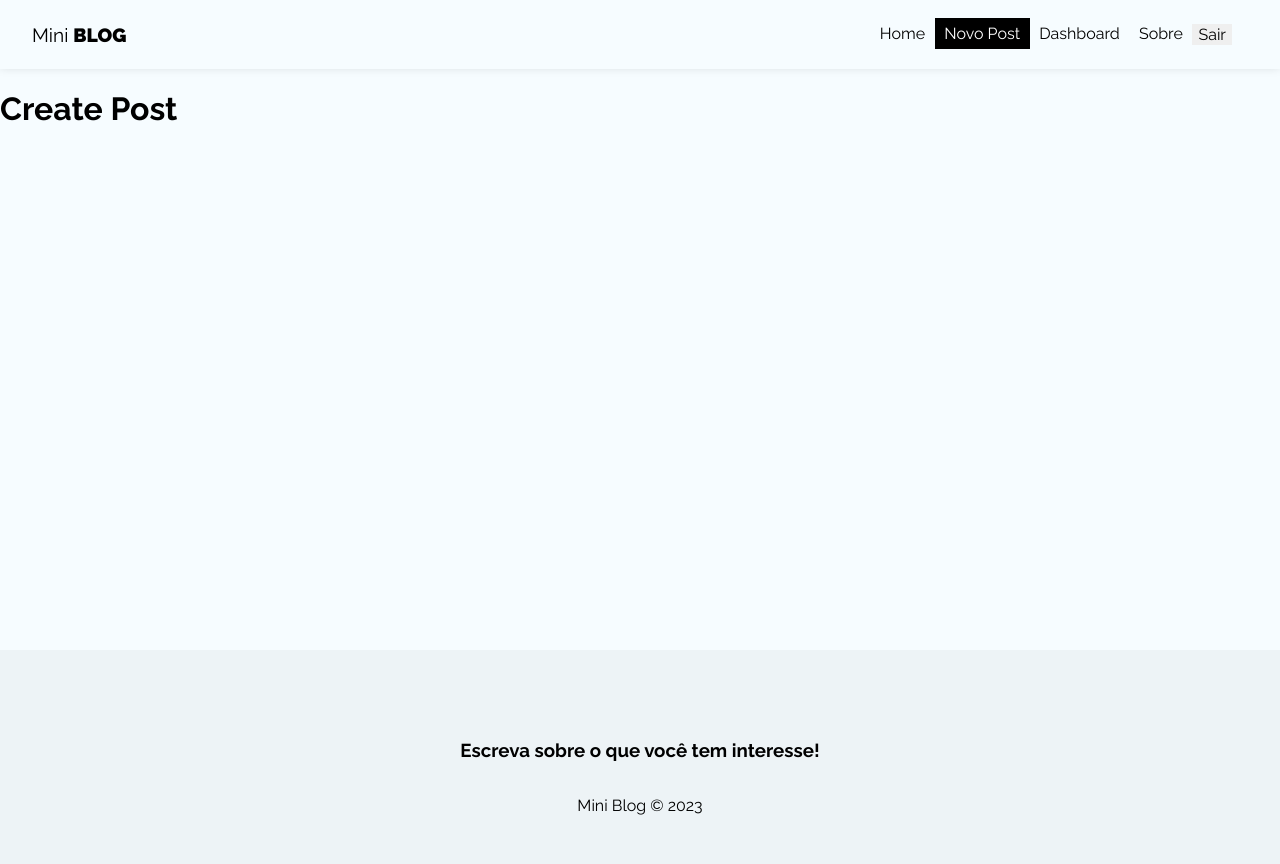
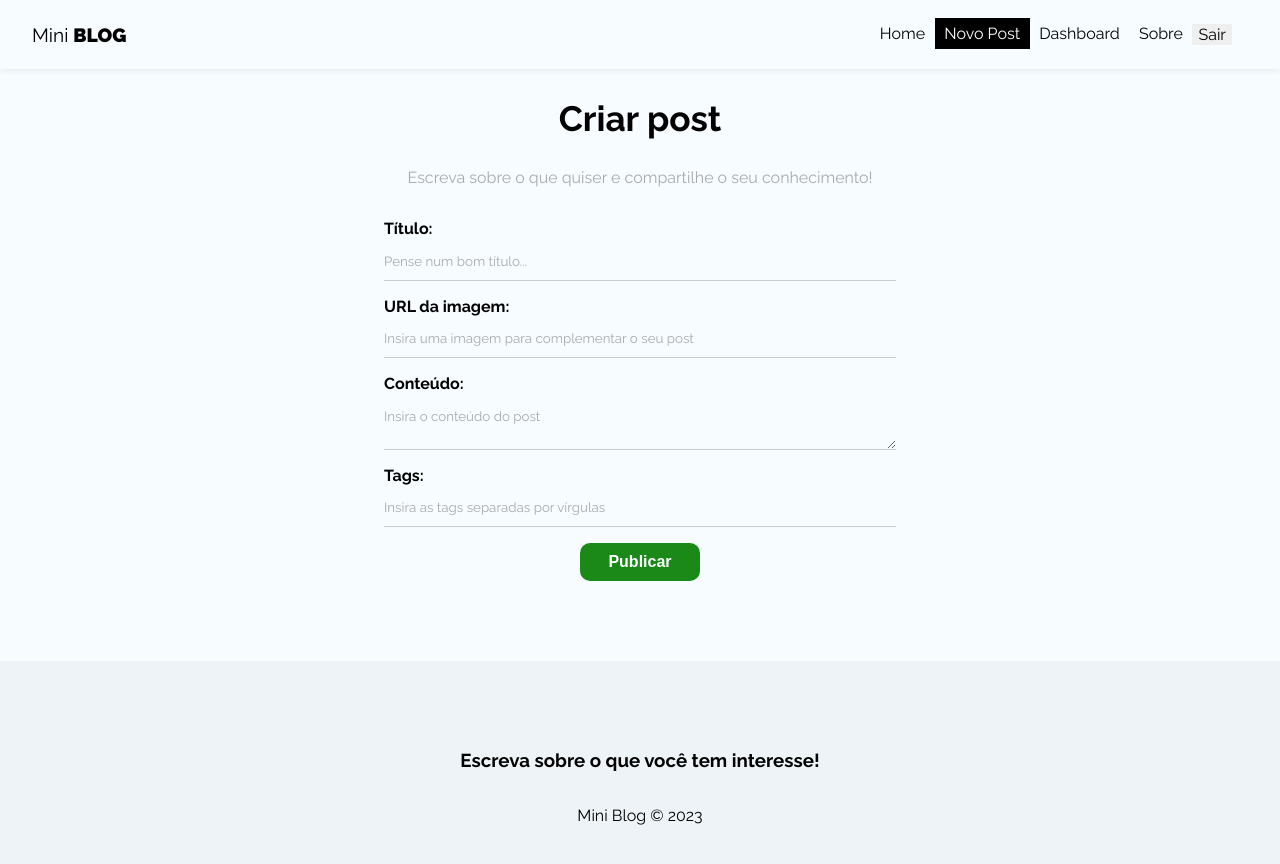
Before and after one commit to lucasbf7/Miniblog, a React (Vite) app: page /posts/create in a window 1280 px wide. Shown: the top 864 px of the page. Built offline with nearby package versions, Linux system fonts and the light colour scheme; no server answers; sample sign-in values are in the browser's storage.

Commit message:
posts & firebase

```diff
--- /dev/null
+++ b/src/hooks/useInsertDocument.jsx
@@ -0,0 +1,67 @@
+import { useState, useEffect, useReducer } from "react";
+import { db } from "../firebase/config"
+import { collection, addDoc, Timestamp } from "firebase/firestore";
+
+const initialState = {
+    loading: null,
+    error: null
+}
+
+const insertReducer = (state, action) => {
+    switch (action.type) {
+        case "LOADING":
+            return { loading: true, error: null }
+        case "INSERTED_DOC":
+            return { loading: false, error: null }
+        case "ERROR":
+            return { loading: false, error: action.payload }
+        default:
+            return state
+    }
+}
+
+export const useInsertDocument = (docCollection) => {
+
+    const [response, dispatch] = useReducer(insertReducer, initialState)
+
+    // deal with memory leak
+    const [cancelled, setCancelled] = useState(false)
+
+    const checkCancelledBeforeDispatch = (action) => {
+        if (!cancelled) {
+            dispatch(action)
+        }
+    };
+
+    const insertDocument = async (document) => {
+        checkCancelledBeforeDispatch({
+            type: "LOADING"
+        });
+
+        try {
+            const newDocument = { ...document, createdAt: Timestamp.now() }
+
+            const insertedDocument = await addDoc(
+                collection(db, docCollection),
+                newDocument
+            )
+
+            checkCancelledBeforeDispatch({
+                type: "INSERTED_DOC",
+                payload: insertDocument,
+            });
+
+        } catch (error) {
+            checkCancelledBeforeDispatch({
+                type: "ERROR",
+                payload: error.message,
+            });
+        }
+    };
+
+    useEffect(() => {
+        return () => setCancelled(true)
+    }, [])
+
+    return { insertDocument, response };
+};
--- a/src/pages/CreatePost/CreatePost.jsx
+++ b/src/pages/CreatePost/CreatePost.jsx
@@ -1,9 +1,92 @@
 import styles from "./CreatePost.module.css";
 
+import { useState } from "react";
+import { useNavigate } from "react-router-dom";
+import { useAuthValue } from "../../context/AuthContext";
+import { useInsertDocument } from "../../hooks/useInsertDocument";
+
 const CreatePost = () => {
+  const [title, setTitle] = useState("");
+  const [image, setImage] = useState("");
+  const [body, setBody] = useState("");
+  const [tags, setTags] = useState([]);
+  const [formError, setFormError] = useState("");
+
+  const {user} = useAuthValue();
+
+  const {insertDocument, response} = useInsertDocument("posts");
+
+  const handleSubmit = (e) => {
+    e.preventDefault();
+
+    setFormError("")
+
+    insertDocument({
+      title,
+      image,
+      body,
+      tags,
+      uid: user.uid,
+      createdBy: user.displayName
+    })
+  };
+
   return (
-    <div>
-        <h1>Create Post</h1>
+    <div className={styles.create_post}>
+        <h2>Criar post</h2>
+        <p>Escreva sobre o que quiser e compartilhe o seu conhecimento!</p>
+        <form onSubmit={handleSubmit}>
+          <label>
+            <span>Título:</span>
+            <input
+              type="text"
+              name="title"
+              required
+              placeholder="Pense num bom título..."
+              onChange={(e) => setTitle(e.target.value)}
+              value={title}
+            />
+          </label>
+          <label>
+            <span>URL da imagem:</span>
+            <input
+              type="text"
+              name="image"
+              required
+              placeholder="Insira uma imagem para complementar o seu post"
+              onChange={(e) => setImage(e.target.value)}
+              value={image}
+            />
+          </label>
+          <label>
+            <span>Conteúdo:</span>
+            <textarea
+              name="body"
+              required
+              placeholder="Insira o conteúdo do post"
+              onChange={(e) => setBody(e.target.value)}
+              value={body}
+            ></textarea>
+          </label>
+          <label>
+            <span>Tags:</span>
+            <input
+              type="text"
+              name="tags"
+              required
+              placeholder="Insira as tags separadas por vírgulas"
+              onChange={(e) => setTags(e.target.value)}
+              value={tags}
+            />
+          </label>
+          {!response.loading && <button className="btn">Publicar</button>}
+          {response.loading && (
+            <button className="btn" disabled>
+              Aguarde...
+            </button>
+          )}
+          {response.error && <p className="error">{response.error}</p>}
+        </form>
     </div>
   )
 }
--- a/src/pages/CreatePost/CreatePost.module.css
+++ b/src/pages/CreatePost/CreatePost.module.css
@@ -0,0 +1,12 @@
+.create_post {
+    text-align: center;
+}
+
+.create_post h2 {
+    font-size: 2.2em;
+}
+
+.create_post p {
+    color: #aaa;
+    margin-bottom: 2em;
+}
```
